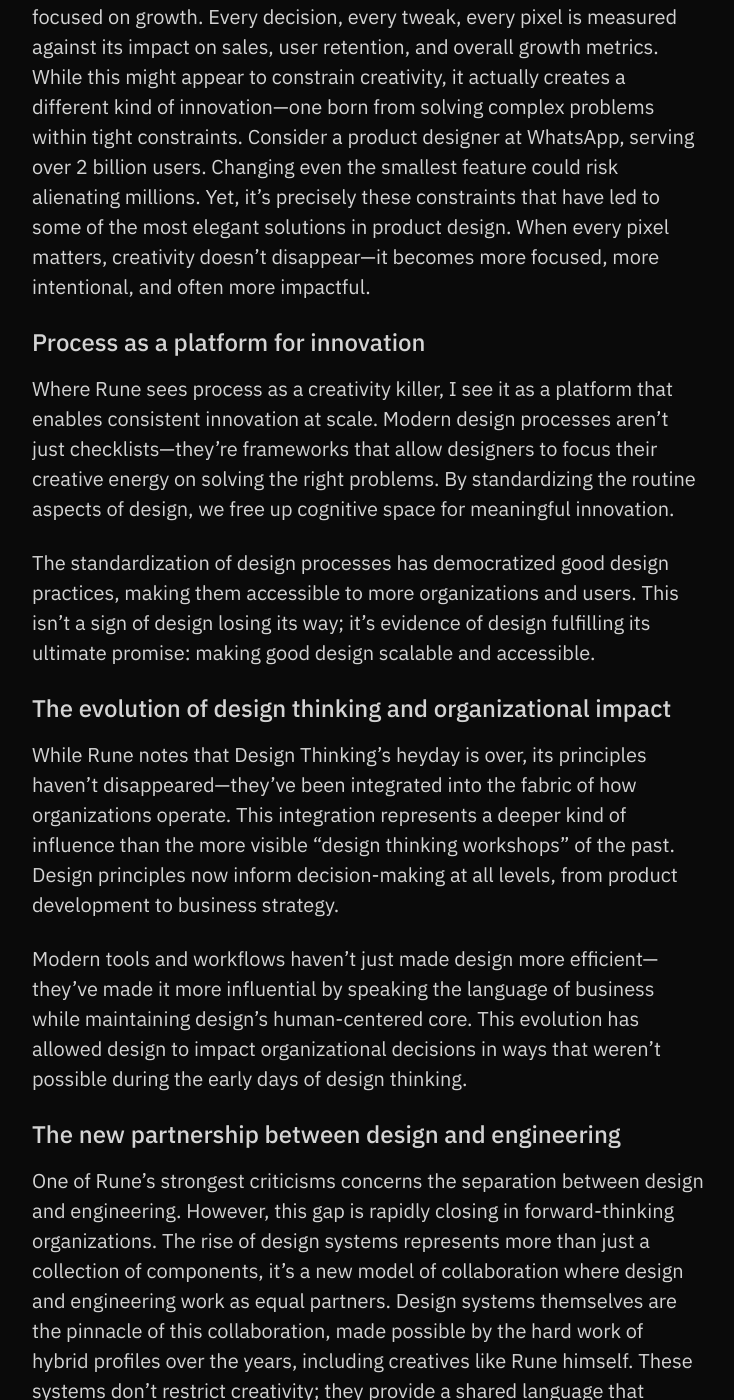
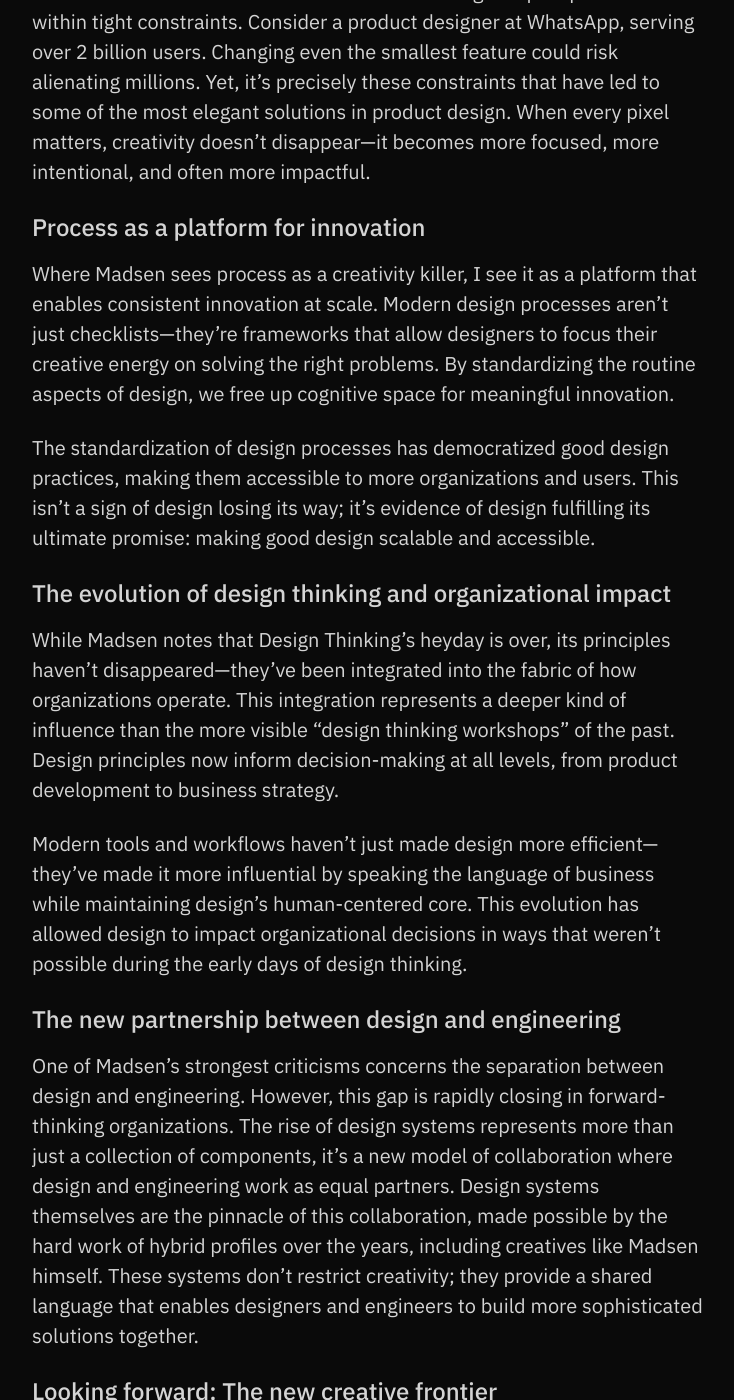
Before and after one commit to dara/darakilicoglu.com, a Jekyll site: the page built from _posts/2025-01-17-reflections-on-product-designs-evolution.md, in a window 1280 px wide and 1400 px high, scrolled down 1296 px. Shown: the whole window, without its empty margins (8-742 px from the left). Built offline with Jekyll 4.4.1, drawn with Linux system fonts in a browser that asks for light colours; some of the changed text lies outside the part shown.

Commit message:
Edit article.

```diff
--- a/_posts/2025-01-17-reflections-on-product-designs-evolution.md
+++ b/_posts/2025-01-17-reflections-on-product-designs-evolution.md
@@ -1,15 +1,13 @@
 ---
 layout: post
 title: "Reflections on product design's evolution"
-description: "I recently attended an interesting meet-up where I met Rune Madsen from Design Systems International. His presentation was outstanding, and after reading his thought-provoking article Product Design Is Lost, I wanted to share my perspective."
+description: "In his thought-provoking article Product Design Is Lost, Rune Madsen argues that product design has lost its way through several key failures"
 date: 2025-01-17
 tags: [Design Systems, Product Design, Technology]
 image: /assets/images/posts/product-design-evolution.jpg
 ---
 
-I recently attended an interesting meet-up where I met Rune Madsen from <a href="https://designsystems.international" class="text-link">Design Systems International</a>. His presentation was outstanding, and after reading his thought-provoking article <a href="https://designsystems.international/ideas/product-design-is-lost/" class="text-link">Product Design Is Lost</a>, I wanted to share my perspective.
-
-In his article, Rune argues that product design has lost its way through several key failures: the field has become overly process-driven, disconnected from technology, and limited in organizational influence. He points to how design teams have retreated into formulaic checklists and research methods while becoming increasingly isolated from engineering. According to Rune, this has led to a situation where designers, despite previous prominence, are now caught between strategy and implementation without real power in either domain.
+In his thought-provoking article <a href="https://designsystems.international/ideas/product-design-is-lost/" class="text-link">Product Design Is Lost</a>, Rune Madsen argues that product design has lost its way through several key failures: the field has become overly process-driven, disconnected from technology, and limited in organizational influence. He points to how design teams have retreated into formulaic checklists and research methods while becoming increasingly isolated from engineering. According to Madsen, this has led to a situation where designers, despite previous prominence, are now caught between strategy and implementation without real power in either domain.
 
 The narrative that product design has lost its way is compelling, but there's another reality to consider. What he sees as a retreat into process and standardization, I see as a necessary evolution that has actually expanded design's impact, albeit in less visible ways. Here's why.
 
@@ -20,20 +18,20 @@
 
 <h2 class="text-2xl font-medium mb-4">Process as a platform for innovation</h2>
 
-Where Rune sees process as a creativity killer, I see it as a platform that enables consistent innovation at scale. Modern design processes aren't just checklists—they're frameworks that allow designers to focus their creative energy on solving the right problems. By standardizing the routine aspects of design, we free up cognitive space for meaningful innovation.
+Where Madsen sees process as a creativity killer, I see it as a platform that enables consistent innovation at scale. Modern design processes aren't just checklists—they're frameworks that allow designers to focus their creative energy on solving the right problems. By standardizing the routine aspects of design, we free up cognitive space for meaningful innovation.
 
 The standardization of design processes has democratized good design practices, making them accessible to more organizations and users. This isn't a sign of design losing its way; it's evidence of design fulfilling its ultimate promise: making good design scalable and accessible.
 
 <h2 class="text-2xl font-medium mb-4">The evolution of design thinking and organizational impact</h2>
 
-While Rune notes that Design Thinking's heyday is over, its principles haven't disappeared—they've been integrated into the fabric of how organizations operate. This integration represents a deeper kind of influence than the more visible "design thinking workshops" of the past. Design principles now inform decision-making at all levels, from product development to business strategy.
+While Madsen notes that Design Thinking's heyday is over, its principles haven't disappeared—they've been integrated into the fabric of how organizations operate. This integration represents a deeper kind of influence than the more visible "design thinking workshops" of the past. Design principles now inform decision-making at all levels, from product development to business strategy.
 
 Modern tools and workflows haven't just made design more efficient—they've made it more influential by speaking the language of business while maintaining design's human-centered core. This evolution has allowed design to impact organizational decisions in ways that weren't possible during the early days of design thinking.
 
 <h2 class="text-2xl font-medium mb-4">The new partnership between design and engineering</h2>
 
-One of Rune's strongest criticisms concerns the separation between design and engineering. However, this gap is rapidly closing in forward-thinking organizations. The rise of design systems represents more than just a collection of components, it's a new model of collaboration where design and engineering work as equal partners.
-Design systems themselves are the pinnacle of this collaboration, made possible by the hard work of hybrid profiles over the years, including creatives like Rune himself. These systems don't restrict creativity; they provide a shared language that enables designers and engineers to build more sophisticated solutions together.
+One of Madsen's strongest criticisms concerns the separation between design and engineering. However, this gap is rapidly closing in forward-thinking organizations. The rise of design systems represents more than just a collection of components, it's a new model of collaboration where design and engineering work as equal partners.
+Design systems themselves are the pinnacle of this collaboration, made possible by the hard work of hybrid profiles over the years, including creatives like Madsen himself. These systems don't restrict creativity; they provide a shared language that enables designers and engineers to build more sophisticated solutions together.
 
 <h2 class="text-2xl font-medium mb-4">Looking forward: The new creative frontier</h2>
 
```
